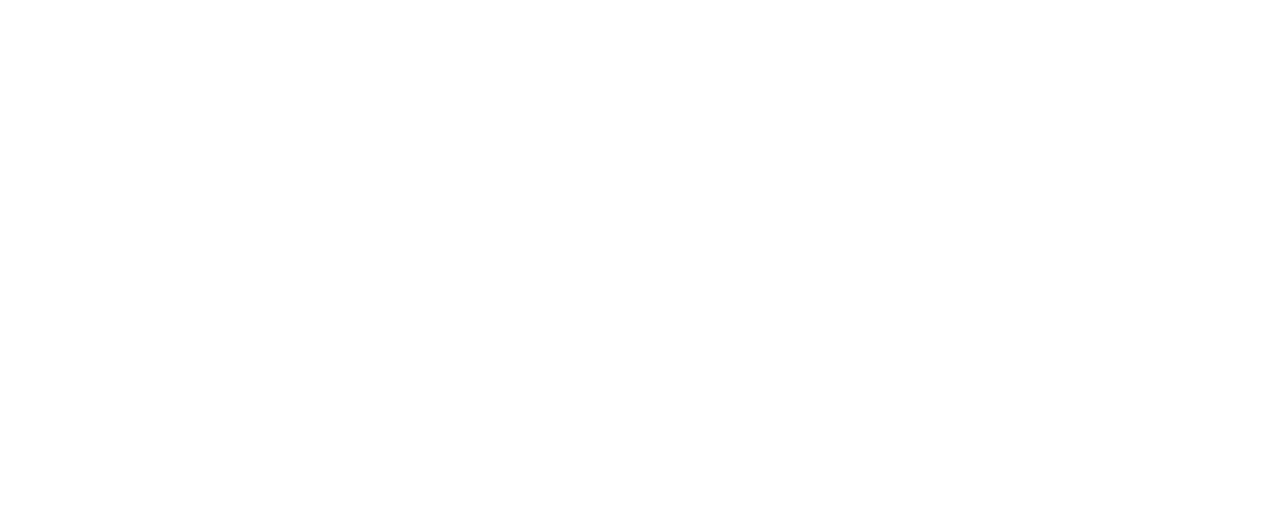
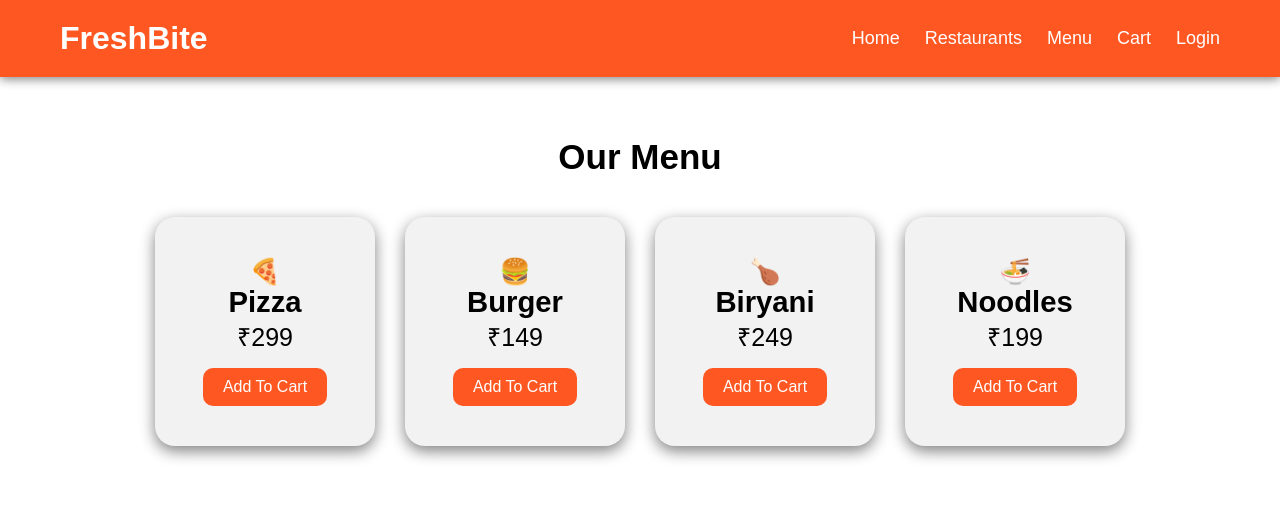
Before and after one commit to Harshbhatt060107/FreshBite, a plain HTML site: page menu.html in a window 1280 px wide. Drawn offline with Linux system fonts and the light colour scheme.

Commit message:
Day 4 - Added menu and cart functionality

```diff
--- a/cart.html
+++ b/cart.html
@@ -0,0 +1,32 @@
+<!DOCTYPE html>
+<html>
+<head>
+    <title>Cart</title>
+    <link rel="stylesheet" href="style.css">
+</head>
+<body>
+
+<nav>
+    <h1>FreshBite</h1>
+
+    <ul>
+        <li><a href="index.html">Home</a></li>
+        <li><a href="menu.html">Menu</a></li>
+        <li><a href="cart.html">Cart</a></li>
+    </ul>
+</nav>
+
+<section class="foods">
+
+    <h2>Your Cart</h2>
+
+    <div id="cart-items">
+
+    </div>
+
+</section>
+
+<script src="script.js"></script>
+
+</body>
+</html>
--- a/menu.html
+++ b/menu.html
@@ -0,0 +1,70 @@
+<!DOCTYPE html>
+<html>
+<head>
+    <title>FreshBite Menu</title>
+    <link rel="stylesheet" href="style.css">
+</head>
+<body>
+
+    <nav>
+        <h1>FreshBite</h1>
+
+        <ul>
+            <li><a href="index.html">Home</a></li>
+            <li><a href="restaurants.html">Restaurants</a></li>
+            <li><a href="menu.html">Menu</a></li>
+            <li><a href="cart.html">Cart</a></li>
+            <li><a href="login.html">Login</a></li>
+        </ul>
+    </nav>
+
+    <section class="foods">
+
+        <h2>Our Menu</h2>
+
+        <div class="food-container">
+
+            <div class="food-box">
+                🍕
+                <h3>Pizza</h3>
+                <p>₹299</p>
+                <button onclick="addToCart('Pizza',299)">
+                    Add To Cart
+                </button>
+            </div>
+
+            <div class="food-box">
+                🍔
+                <h3>Burger</h3>
+                <p>₹149</p>
+                <button onclick="addToCart('Burger',149)">
+                    Add To Cart
+                </button>
+            </div>
+
+            <div class="food-box">
+                🍗
+                <h3>Biryani</h3>
+                <p>₹249</p>
+                <button onclick="addToCart('Biryani',249)">
+                    Add To Cart
+                </button>
+            </div>
+
+            <div class="food-box">
+                🍜
+                <h3>Noodles</h3>
+                <p>₹199</p>
+                <button onclick="addToCart('Noodles',199)">
+                    Add To Cart
+                </button>
+            </div>
+
+        </div>
+
+    </section>
+
+    <script src="script.js"></script>
+
+</body>
+</html>
--- a/script.js
+++ b/script.js
@@ -0,0 +1,51 @@
+function addToCart(name, price){
+
+    let cart =
+        JSON.parse(localStorage.getItem("cart"))
+        || [];
+
+    cart.push({
+        name:name,
+        price:price
+    });
+
+
+    localStorage.setItem(
+        "cart",
+        JSON.stringify(cart)
+    );
+
+    alert(name + " added to cart!");
+}
+
+function displayCart(){
+
+    let cart =
+        JSON.parse(localStorage.getItem("cart"))
+        || [];
+
+    let cartDiv =
+        document.getElementById("cart-items");
+
+    if(!cartDiv) return;
+
+    let total = 0;
+
+    cart.forEach(item => {
+
+        total += item.price;
+
+        cartDiv.innerHTML += `
+            <div class="food-box">
+                <h3>${item.name}</h3>
+                <p>₹${item.price}</p>
+            </div>
+        `;
+    });
+
+    cartDiv.innerHTML += `
+        <h2>Total : ₹${total}</h2>
+    `;
+}
+
+displayCart();
--- a/style.css
+++ b/style.css
@@ -166,13 +166,6 @@
     margin-top:50px;
 }
 
-/* Transition Effects */
-
-.food-box,
-.restaurant-card{
-    transition:0.3s;
-}
-
 /* Hover Effects */
 
 .food-box:hover,
@@ -181,8 +174,17 @@
     cursor:pointer;
 }
 
-/* Button Hover */
+.food-box button{
+    margin-top:15px;
+    padding:10px 20px;
+    background:#ff5722;
+    color:white;
+    border:none;
+    border-radius:10px;
+    cursor:pointer;
+    font-size:16px;
+}
 
-.hero button:hover{
+.food-box button:hover{
     background:#e64a19;
 }
```
